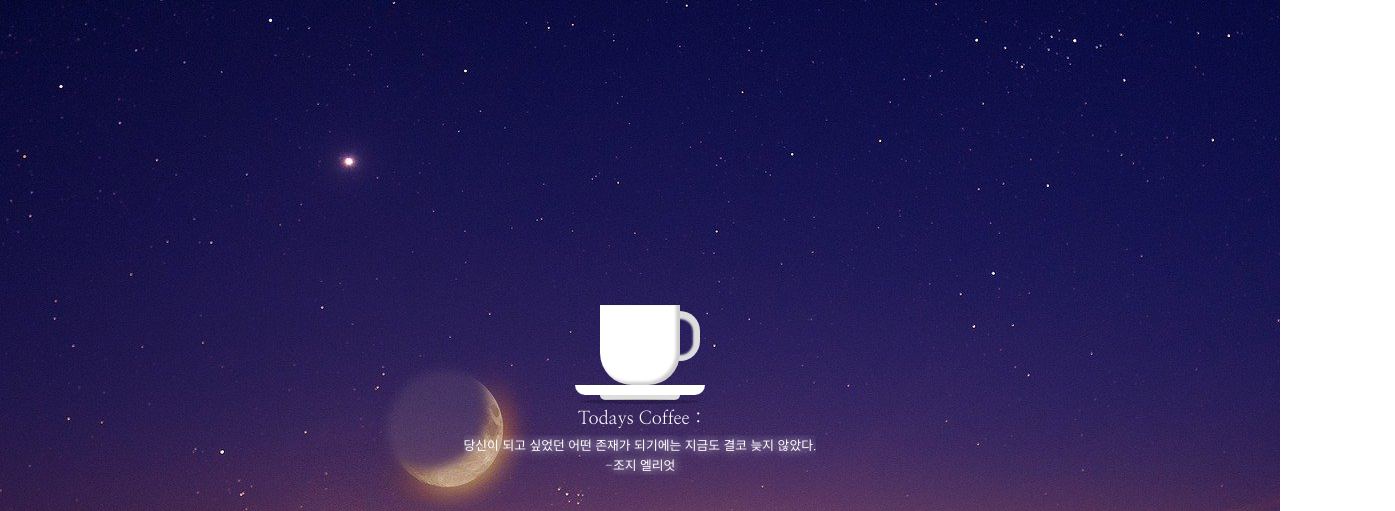
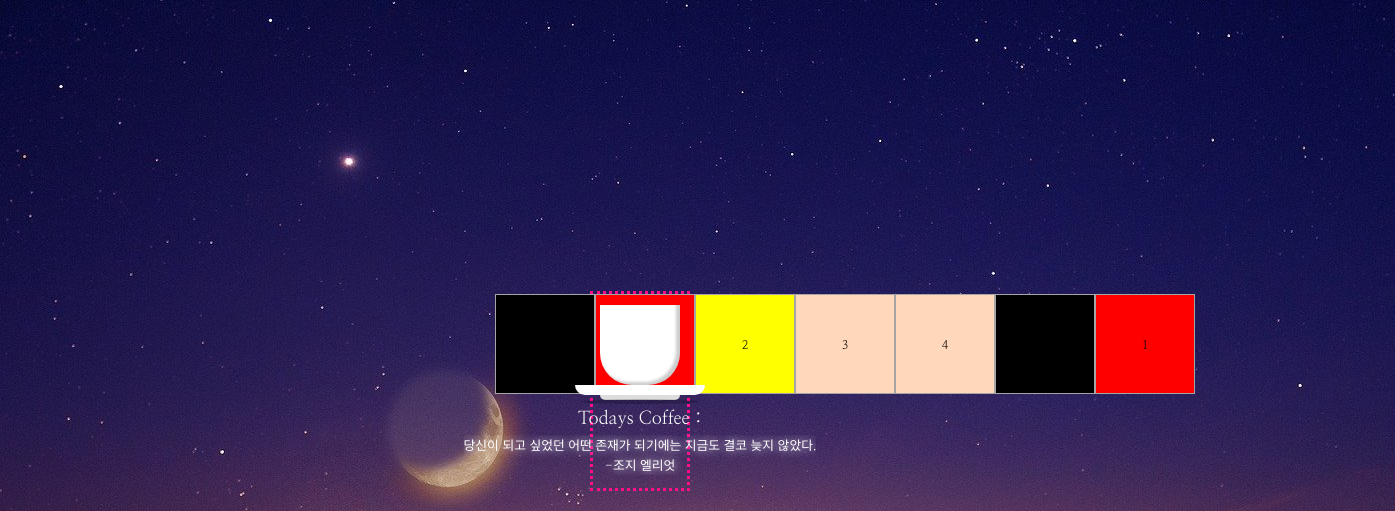
Before and after one commit to skgml0/Chrome_App, a plain HTML site: page index.html in a window 1280 px wide. Shown: the part 289-800 px from the top of the page, 1395 px wide, since content can reach past the window. Drawn offline with Linux system fonts and the light colour scheme; no server answers.

Commit message:
✨  Carousel sllide 추가

```diff
--- /dev/null
+++ b/css/slice.css
@@ -0,0 +1,49 @@
+.slide-wrap {
+  position: absolute;
+  top: 10%;
+  width: 100px;
+  height: 200px;
+  margin: 500px 0 0 0;
+  border: rgb(255, 14, 135) 3px dotted;
+}
+
+.slide-item {
+  background-color: rgb(255, 215, 187);
+  width: 100px;
+  height: 100px;
+  text-align: center;
+  line-height: 100px;
+  font-size: larger;
+  border: rgb(165, 165, 165) 0.5px solid;
+}
+
+.slide-list {
+  width: 900px;
+  display: flex;
+  height: 100px;
+  overflow: hidden;
+}
+.first {
+  background-color: red;
+}
+.second {
+  background-color: yellow;
+}
+.thrid {
+  background-color: green;
+}
+.last {
+  background-color: black;
+}
+.slide-btn {
+  background-color: aquamarine;
+}
+.slide-wrap .slide-btns {
+  display: flex;
+  position: absolute;
+  top: 46px;
+  left: 25%;
+  justify-content: space-around;
+  align-items: center;
+  background-color: aquamarine;
+}
--- a/index.html
+++ b/index.html
@@ -13,6 +13,7 @@
       rel="stylesheet"
     />
     <link rel="stylesheet" href="css/style.css" />
+    <link rel="stylesheet" href="css/slice.css" />
     <title>Momentum App</title>
   </head>
   <body>
@@ -46,6 +47,22 @@
         <ol id="todo-list"></ol>
       </article>
 
+      <article class="slide-wrap">
+        <ul class="slide-list">
+          <li id="last-clone" class="slide-item last">5</li>
+          <li class="slide-item first">1</li>
+          <li class="slide-item second">2</li>
+          <li class="slide-item third">3</li>
+          <li class="slide-item">4</li>
+          <li class="slide-item last">5</li>
+          <li id="first-clone" class="slide-item first">1</li>
+        </ul>
+        <div class="slide-btns">
+        <button class="slide-btn next">next</button>
+        <button class="slide-btn prev">prev</button>
+      </div>
+      </article>
+
       <article id="coffee">
         <div class="cup">
           <div class="smoke"></div>
@@ -70,6 +87,7 @@
     <script src="js/quotes.js"></script>
     <script src="js/background.js"></script>
     <script src="js/todo.js"></script>
+    <script src="js/slice.js"></script>
     <script src="js/weather.js"></script>
     <script src="js/coffee.js"></script>
   </body>
--- /dev/null
+++ b/js/slice.js
@@ -0,0 +1,26 @@
+const slideContainer = document.querySelector(".slide-list");
+const carouselContents = document.querySelectorAll(".slide-item");
+
+const prevBtn = document.querySelector(".prev");
+const nextBtn = document.querySelector(".next");
+console.log("ㅇㅑ아아아", prevBtn);
+//counter
+let counter = 1;
+const size = carouselContents[0].clientWidth;
+
+slideContainer.style.transform = "translateX(" + -size * counter + "px)";
+//Button Listeners
+nextBtn.addEventListener("click", () => {
+  if (counter >= carouselContents.length - 1) return;
+  slideContainer.style.transition = "transform 0.2s ease-in-out";
+  counter++;
+  slideContainer.style.transform = "translateX(" + -size * counter + "px)";
+});
+
+prevBtn.addEventListener("click", () => {
+  if (counter <= 0) return;
+  slideContainer.style.transition = "transform 0.2s ease-in-out";
+  counter--;
+  slideContainer.style.transform = "translateX(" + -size * counter + "px)";
+});
+console.log(carouselContents.length);
```
